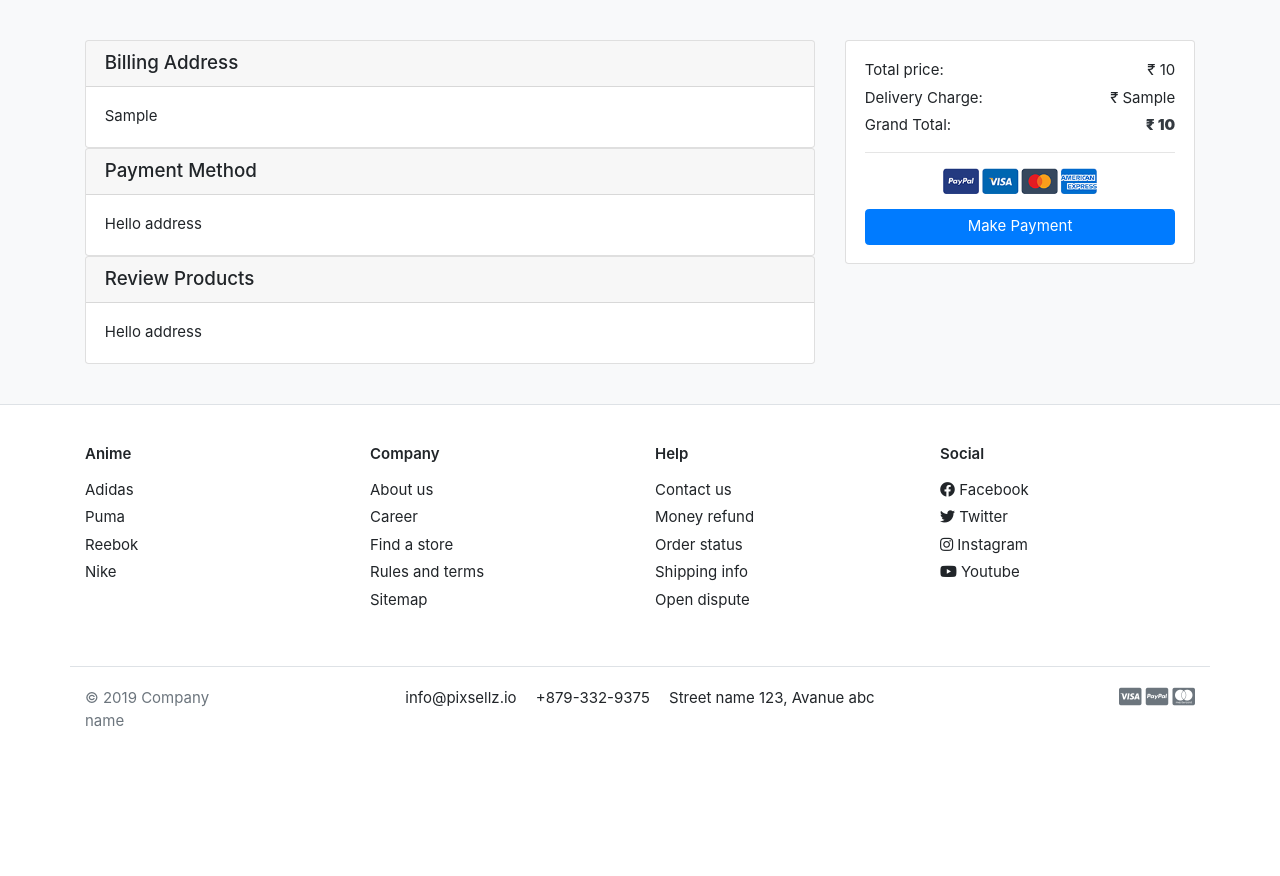
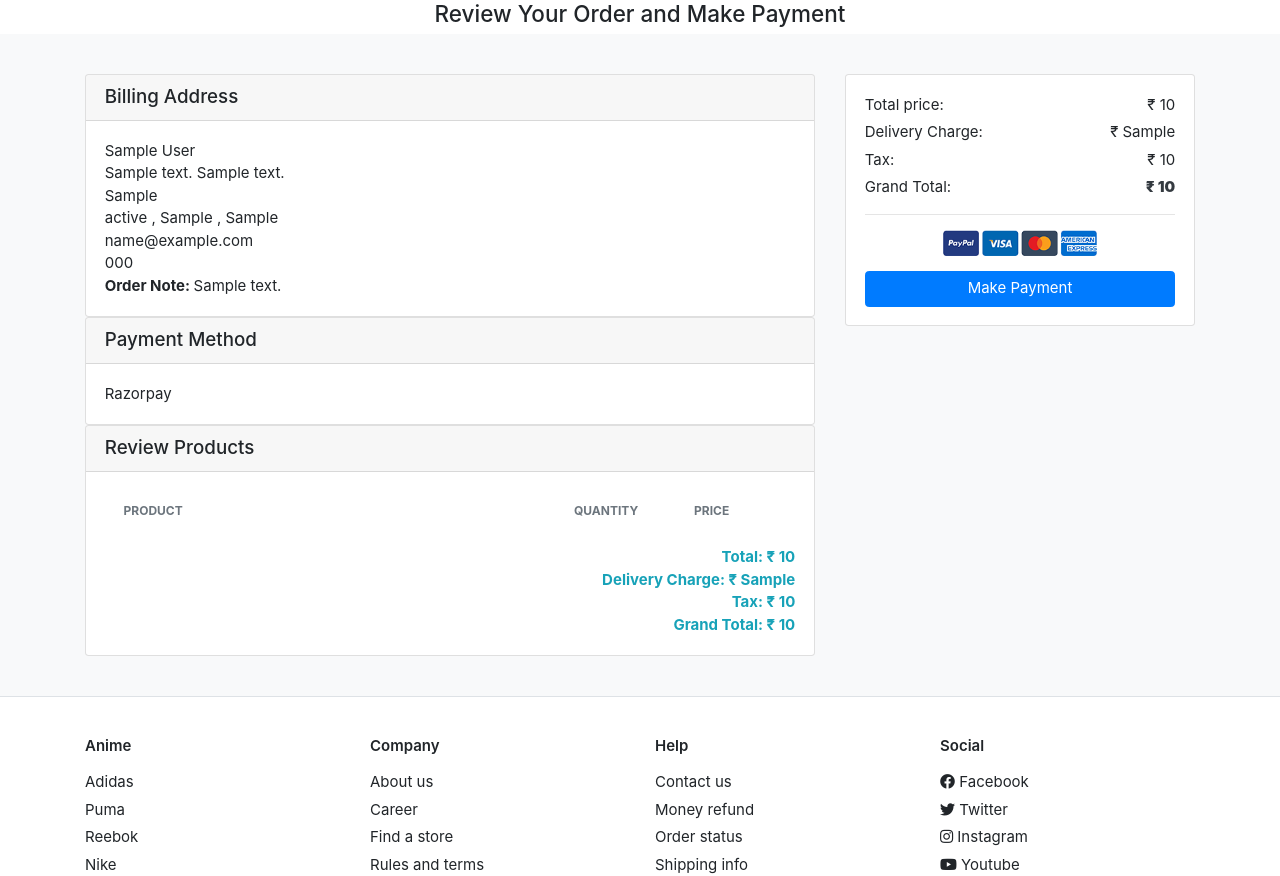
Before and after one commit to dheereshagrwal/Videos, a Django app: template templates/order/payments.html in a window 1280 px wide. Shown: the part 132-1008 px from the top of the page. Before the commit the page ends 858 px from the top, so only its background shows below. Run offline with Django 3.2, Linux system fonts and the light colour scheme; tables that the repository leaves empty hold one stand-in row (values such as "Sample post"); the template is opened without the code that fills it: values that come from a table or form of the project are taken from there, most other values are stand-ins (such as "Sample title", 1, 10 or a date in 2020); lists and menus that the app fills with data are empty; some libraries are stand-ins or nearby versions; some web fonts are replaced.

Commit message:
just before payment gateway

```diff
--- a/templates/order/payments.html
+++ b/templates/order/payments.html
@@ -1,4 +1,5 @@
 {% extends 'base.html' %} {% load static %} {% block content %}
+<h4 class="text-center">Review Your Order and Make Payment</h4>
 <section class="section-content padding-y bg">
   <div class="container">
     <div class="row">
@@ -6,19 +7,72 @@
         <div class="card">
           <h5 class="card-header">Billing Address</h5>
           <div class="card-body">
-            <p class="card-text">{{order.first_name}}</p>
+            <p class="card-text mb-0">{{order.full_name}}</p>
+            <p class="card-text mb-0">{{order.full_address}}</p>
+            <p class="card-text mb-0">{{order.country}}</p>
+            <p class="card-text mb-0">{{order.state}} , {{order.city}} , {{order.pin}}</p>
+            <p class="card-text mb-0">{{order.email}}</p>
+            <p class="card-text mb-0">{{order.phone}}</p>
+            {% if order.order_note %}
+            <b>Order Note: </b> {{order.order_note}} {% endif %}
           </div>
         </div>
         <div class="card">
           <h5 class="card-header">Payment Method</h5>
           <div class="card-body">
-            <p class="card-text">Hello address</p>
+            <p class="card-text">Razorpay</p>
           </div>
         </div>
         <div class="card">
           <h5 class="card-header">Review Products</h5>
           <div class="card-body">
-            <p class="card-text">Hello address</p>
+            <table class="table table-borderless table-shopping-cart">
+              <thead class="text-muted">
+                <tr class="small text-uppercase">
+                  <th scope="col">Product</th>
+                  <th scope="col" width="120">Quantity</th>
+                  <th scope="col" width="120">Price</th>
+                </tr>
+              </thead>
+              <tbody>
+                {% for cart_item in cart_items %}
+                <tr>
+                  <td>
+                    <figure class="itemside align-items-center">
+                      <div class="aside"><img src="{{ cart_item.product.images.url }}" class="img-sm" /></div>
+                      <figcaption class="info">
+                        <a href="{{ cart_item.product.get_url }}" class="title text-dark">{{ cart_item.product.product_name }}</a>
+                        <p class="text-muted small">
+                          {% if cart_item.variations.all %} {% for item in cart_item.variations.all %} {{ item.variation_category | capfirst }} : {{ item.variation_value | capfirst }} <br />
+                          {% endfor %} {% endif %}
+                        </p>
+                      </figcaption>
+                    </figure>
+                  </td>
+                  <td>
+                    <!-- col.// -->
+                    <label for="">{{cart_item.quantity}}</label>
+                  </td>
+                  <td>
+                    <div class="price-wrap">
+                      <var class="price">&#x20B9; {{ cart_item.sub_total }}</var>
+                      <small class="text-muted"> &#x20B9; {{ cart_item.product.price }} each </small>
+                    </div>
+                    <!-- price-wrap .// -->
+                  </td>
+                </tr>
+                {% endfor %}
+              </tbody>
+            </table>
+            <div>
+              <span class="float-right font-weight-bold text-info">Total: &#x20B9; {{ total }}</span>
+              <br>
+              <span class="float-right font-weight-bold text-info">Delivery Charge: &#x20B9; {{ delivery_charge }}</span>
+              <br />
+              <span class="float-right font-weight-bold text-info">Tax: &#x20B9; {{ tax }}</span>
+              <br />
+              <span class="float-right font-weight-bold text-info">Grand Total: &#x20B9; {{ grand_total }}</span>
+            </div>
           </div>
         </div>
         <!-- card.// -->
@@ -34,6 +88,10 @@
             <dl class="dlist-align">
               <dt>Delivery Charge:</dt>
               <dd class="text-right">&#8377; {{delivery_charge}}</dd>
+            </dl>
+            <dl class="dlist-align">
+              <dt>Tax:</dt>
+              <dd class="text-right">&#8377; {{tax}}</dd>
             </dl>
             <dl class="dlist-align">
               <dt>Grand Total:</dt>
--- a/templates/store/cart.html
+++ b/templates/store/cart.html
@@ -11,7 +11,7 @@
     {% else %}
     <div class="row">
       <aside class="col-lg-9">
-        <span class="text-primary">Want a gift wrapping? Tell the Senpai in the Order Note section.</span>
+        <span class="text-primary text-center">Want a gift wrapping? Tell the Senpai in the Order Note section.</span>
         <div class="card">
           <table class="table table-borderless table-shopping-cart">
             <thead class="text-muted">
```
Also changed, not shown: templates/store/checkout.html (+9 -5 lines).
